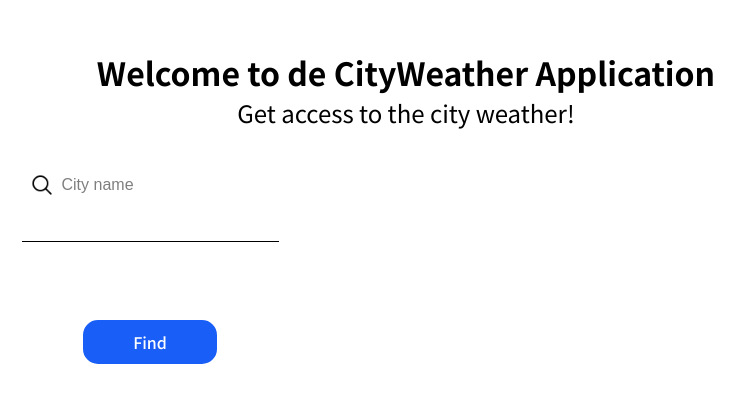
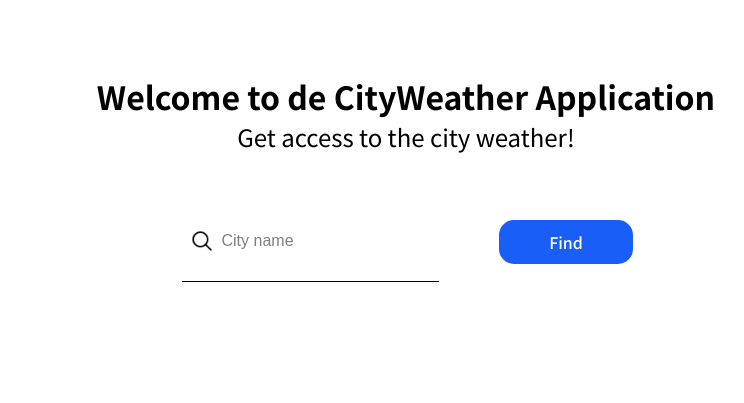
Before and after one commit to stefanoperaldini/CityWeather, a React (Create React App) app: page /home in a window 1280 px wide. Shown: the part 195-598 px from the top of the page, without its empty margins (234-978 px from the left). Built offline with nearby package versions, Linux system fonts and the light colour scheme.

Commit message:
Layout search

```diff
--- a/src/css/index.css
+++ b/src/css/index.css
@@ -62,11 +62,6 @@ nav > a {
 
 .cursorPointer {
   cursor: pointer;
-}
-
-fieldset {
-  border: 1px solid var(--lgray);
-  padding: 0 1rem;
 }
 
 select {
@@ -141,9 +136,9 @@ select {
   grid-template-columns: 325px;
   grid-template-rows: 5rem 1.5rem 3.5rem;
   grid-template-areas:
-    "searchCity"
-    "errorMessageCity"
-    "buttonSearch"
+    'searchCity'
+    'errorMessageCity'
+    'buttonSearch';
 }
 
 .searchCity {
@@ -197,11 +192,13 @@ to {background-position:30px 0,left}
   /* HOME */
 
   .searchComponent {
-    grid-template-columns: 20rem 12rem 20rem;
-    grid-template-rows: 7rem 5rem 1.5rem;
-    grid-template-areas:
-    "searchCity", "buttonSearch"
-    "errorMessageCity"
+    grid-template-columns: 20rem 12rem;
+    grid-template-rows: 5rem 1.5rem;
+  }
+
+  .buttonSearch {
+    grid-column: 2;
+    grid-row: 1;
   }
 
   .minWidth {
--- a/src/pages/Home.js
+++ b/src/pages/Home.js
@@ -68,7 +68,7 @@ export function Home() {
   };
   return (
     <React.Fragment>
-      <main className="centered-container-home m-t-md p-r-md p-l-md">
+      <main className="centered-container-home">
       {!weatherCity ? (
         <section className="allWidth centered-container">
           <h1 className="f-s-xxl txtCenter">
@@ -78,7 +78,7 @@ export function Home() {
             Get access to the city weather!
           </p>
           <form onSubmit={handleSubmit(handleCityData)}>
-            <div className="searchComponent">
+            <div className="searchComponent m-t-xl">
               <input
                 className="searchCity"
                 list="storedCities"
```
